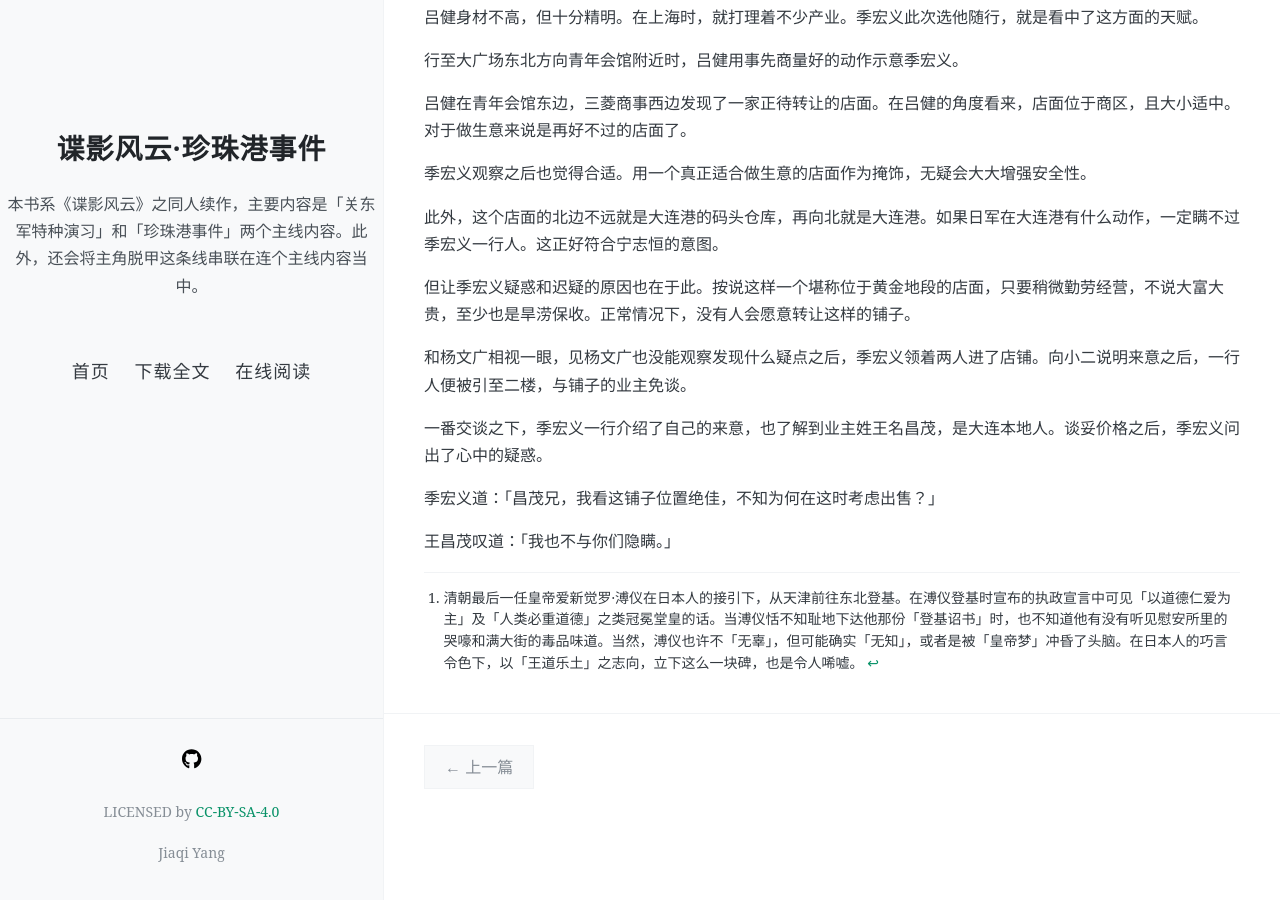
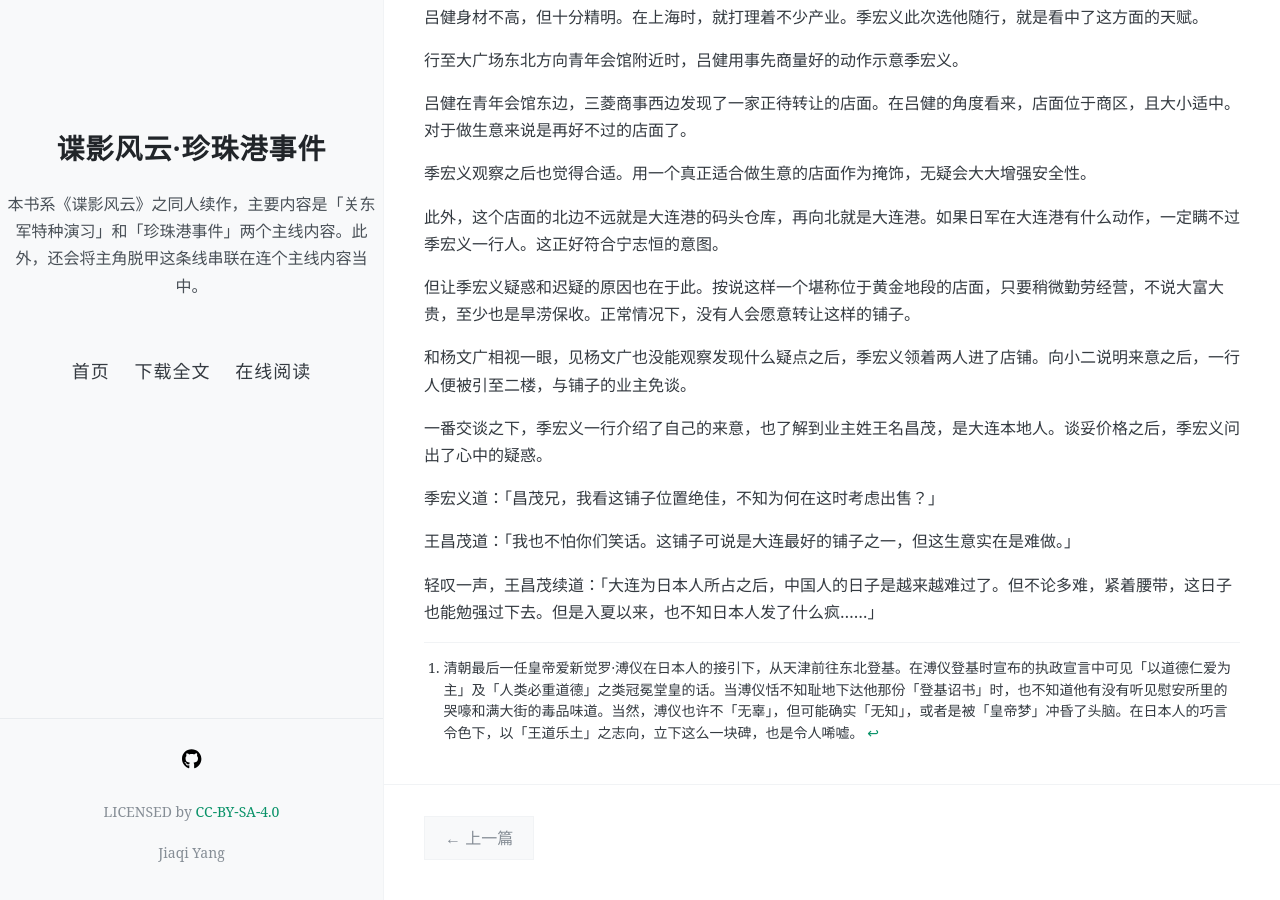
Before and after one commit to NingZhiheng/the-novel-pearl-harbor, a Jekyll site: the page built from docs/_posts/2020-04-19-过山海关.md, in a window 1280 px wide and 900 px high, scrolled down 2196 px. Built offline with Jekyll 4.4.1, drawn with Linux system fonts in a browser that asks for light colours; nearby versions of some CDN libraries.

Commit message:
[sync] source synchronized: 2020-04-20 23:30:28

```diff
--- a/docs/_includes/04.md
+++ b/docs/_includes/04.md
@@ -60,7 +60,9 @@
 
 季宏义道：「昌茂兄，我看这铺子位置绝佳，不知为何在这时考虑出售？」
 
-王昌茂叹道：「我也不与你们隐瞒。」
+王昌茂道：「我也不怕你们笑话。这铺子可说是大连最好的铺子之一，但这生意实在是难做。」
+
+轻叹一声，王昌茂续道：「大连为日本人所占之后，中国人的日子是越来越难过了。但不论多难，紧着腰带，这日子也能勉强过下去。但是入夏以来，也不知日本人发了什么疯……」
 
 <!-- ![01](../../../../images/01.jpg "东北华北示意图") -->
 
```
